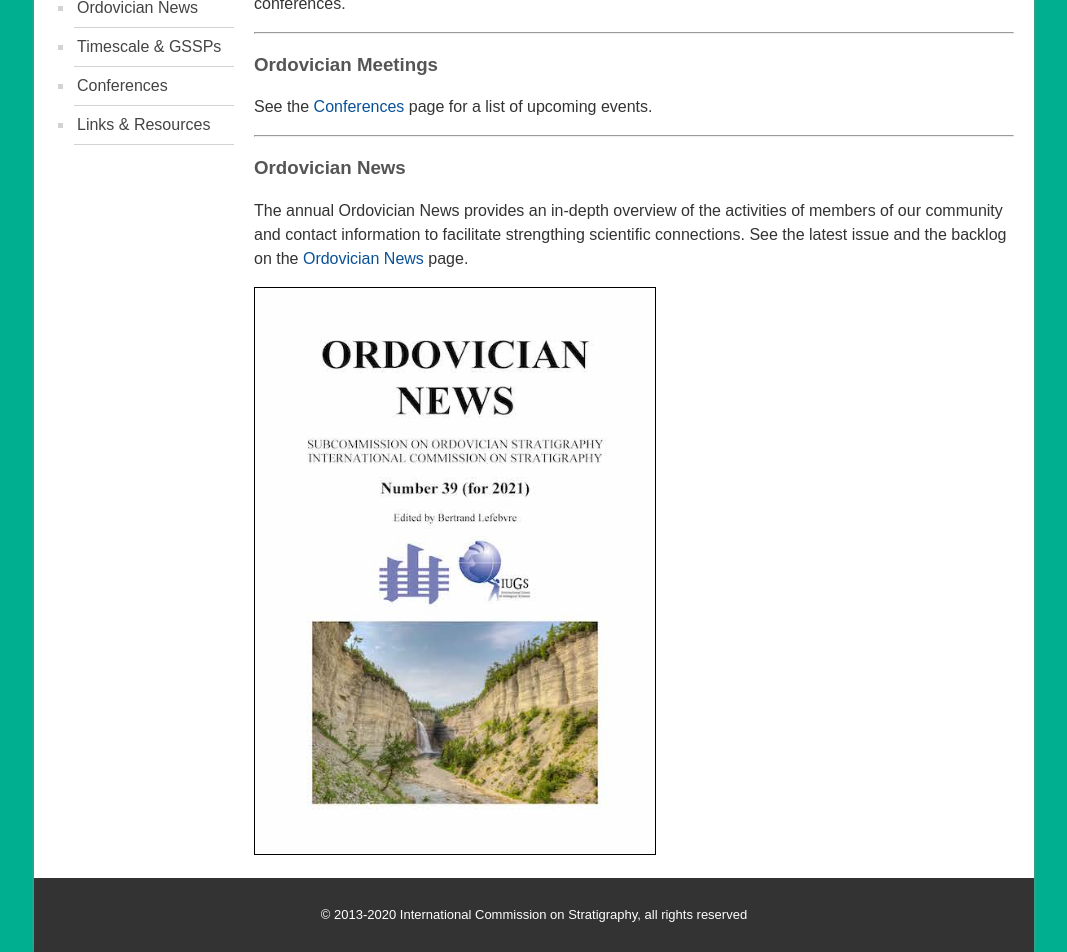
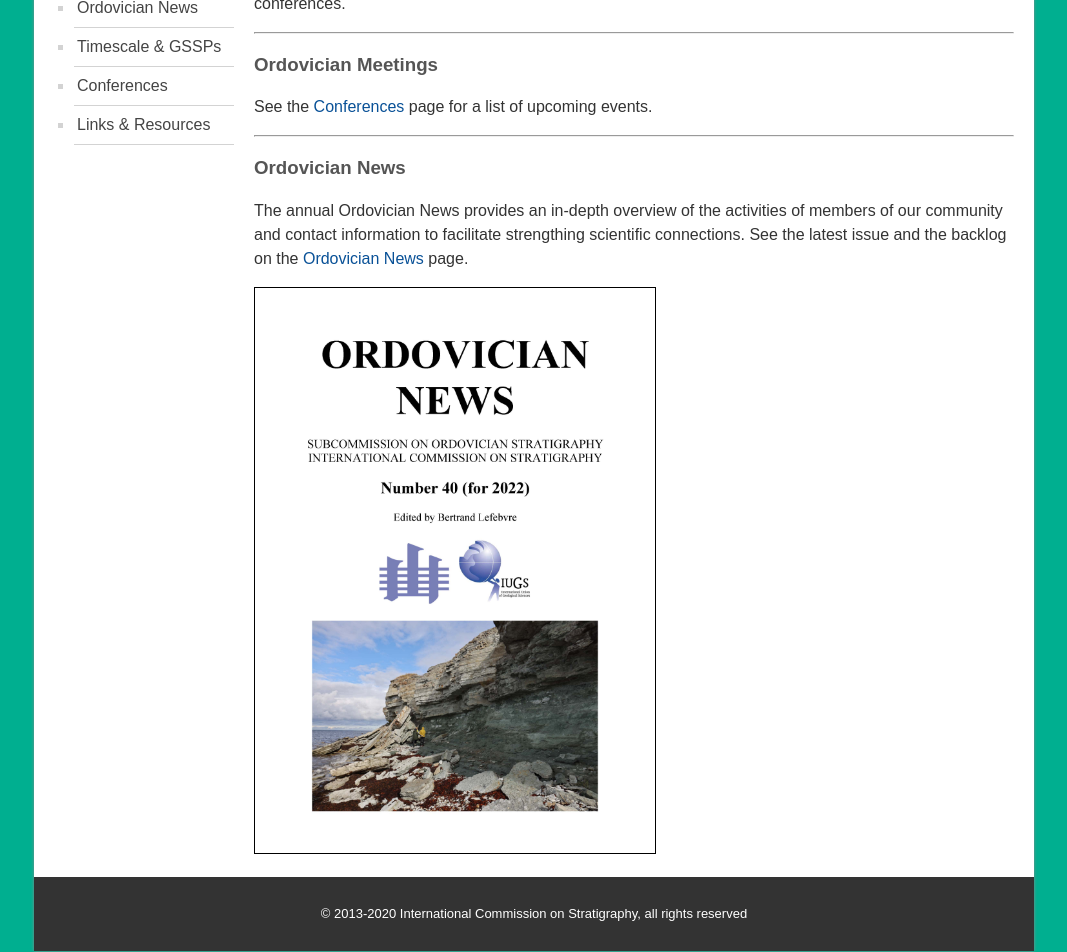
Before and after one commit to whwangChina/subcommission-ordovician, a Jekyll site: the page built from pages/index.md, in a window 1280 px wide. Shown: the part 548-1500 px from the top of the page, without its empty margins (106-1173 px from the left). Built offline with Jekyll 4.4.1, drawn with Linux system fonts in a browser that asks for light colours.

Commit message:
Update index.md

```diff
--- a/pages/index.md
+++ b/pages/index.md
@@ -19,5 +19,5 @@ See the [Conferences](conferences) page for a list of upcoming events.
 The annual Ordovician News provides an in-depth overview of the activities of members of our community and contact information to facilitate strengthing scientific connections. See the latest issue and the backlog on the [Ordovician News](news) page.
 
 <a href="files/Ordovician_News_2021.pdf">
-    <img src ="images/Ordovician_News_2021.jpg" alt="Ord Newsletter '20" style="width:400px; border:solid 1px black" />
+    <img src ="images/Ordovician_News_2022.jpg" alt="Ord Newsletter '20" style="width:400px; border:solid 1px black" />
 </a>
```
